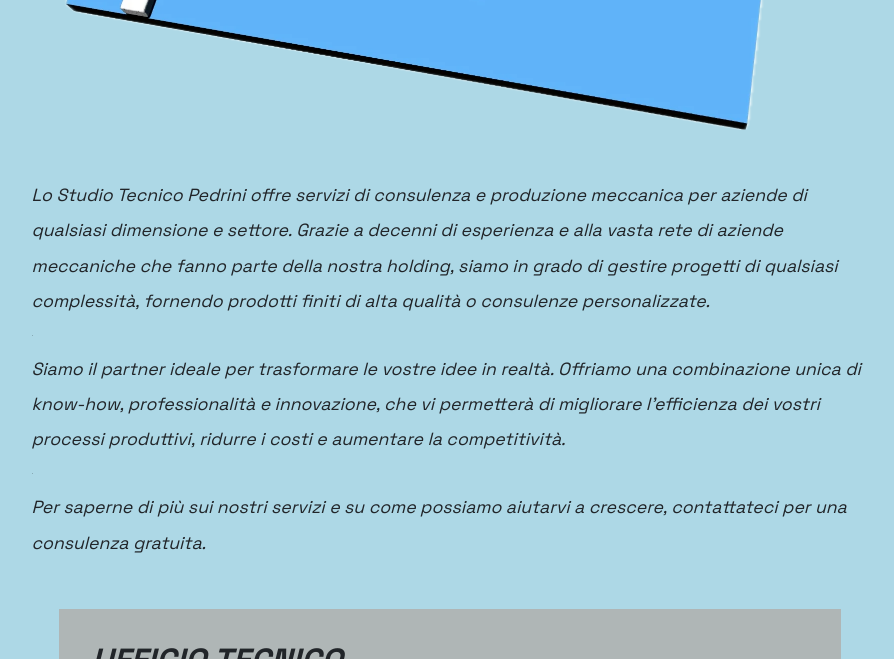
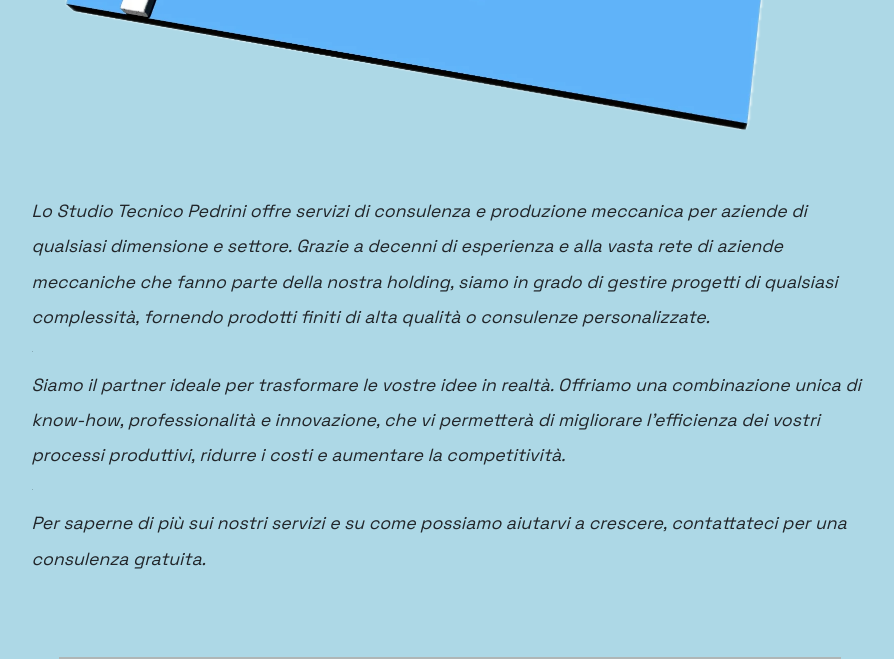
Before and after one commit to gluke0/studio-tecnico-pm, a Vue app: page / in a window 1280 px wide. Shown: the part 500-1159 px from the top of the page, without its empty margins (190-1084 px from the left). Built offline with nearby package versions, Linux system fonts and the light colour scheme.

Commit message:
fixed some code merge

```diff
--- a/src/components/views/contacts.vue
+++ b/src/components/views/contacts.vue
@@ -14,8 +14,8 @@
 </script>
 
 <template>
+    <div class="container my-5 py-3" id="contactscontacts">
 
-    <div class="container my-5" id="contactscontacts">
         <div class="d-flex justify-content-around">
             <div class="icons d-flex row text-center">
                 <a target="_blank" href=""><i class="fa-solid fa-location-dot"></i></a>
@@ -59,4 +59,8 @@
 .icons:hover{
     transform: scale(1.1);
 }
+
+// #contactscontacts{
+//     background-color: red;
+// }
 </style>
--- a/src/components/views/news.vue
+++ b/src/components/views/news.vue
@@ -14,7 +14,8 @@
 
 <template>
 
-  <div class="container d-flex justify-content-center" id="newsnews">
+
+<div class="container d-flex justify-content-center py-3" id="newsnews" >
 
     <div class="content">
       <div class="news d-flex justify-content-between">
--- a/src/components/views/services.vue
+++ b/src/components/views/services.vue
@@ -15,7 +15,8 @@
 
 <template>
 
-    <div class="container d-flex justify-content-center" id="servicesservices">
+    <div class="container d-flex justify-content-center py-3" id="servicesservices">
+
         <div class="services">
 
             <div class="box-service mt-0">
--- a/src/components/views/whoarewe.vue
+++ b/src/components/views/whoarewe.vue
@@ -14,7 +14,7 @@
 
 <template>
 
-    <div class="container d-flex justify-content-center" id="whoarewe">
+    <div class="container d-flex justify-content-center py-3" id="whoarewe">
         <div class="slogan my-5">
 
           Lo Studio Tecnico Pedrini offre servizi di consulenza e produzione meccanica per aziende di qualsiasi dimensione e settore. Grazie a decenni di esperienza e alla vasta rete di aziende meccaniche che fanno parte della nostra holding, siamo in grado di gestire progetti di qualsiasi complessità, fornendo prodotti finiti di alta qualità o consulenze personalizzate.
```
